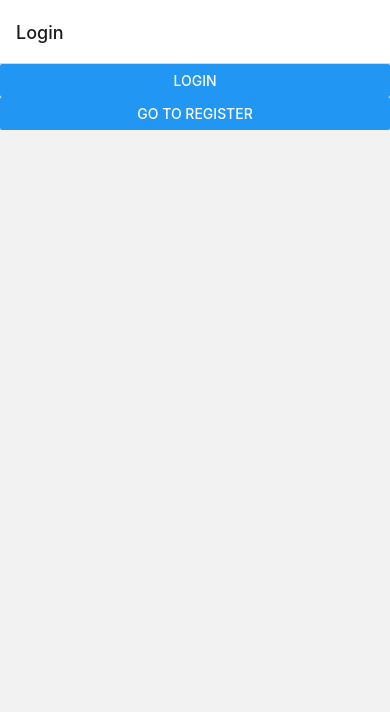
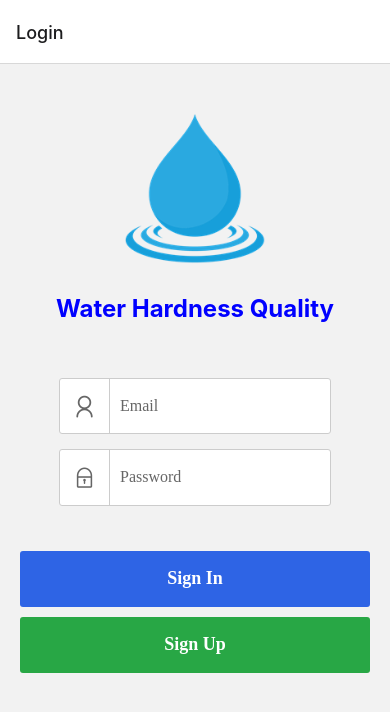
Before and after one commit to ericjlin/CMPE295-Master-Project, a React Native app in the folder water-hardness-system/: screen /TabOne in a window 390 px wide. Shown: the top 712 px of the page. Built offline with nearby package versions, Linux system fonts and the light colour scheme; what expo-linking would draw is missing.

Commit message:
added styling to login and registration

```diff
--- /dev/null
+++ b/water-hardness-system/components/FormButton.tsx
@@ -0,0 +1,32 @@
+
+import React from 'react';
+import {Text, TouchableOpacity, StyleSheet, Dimensions} from 'react-native';
+
+const FormButton = ({buttonTitle, backgroundColor, ...rest}) => {
+  return (
+    <TouchableOpacity style={{...styles.buttonContainer, backgroundColor}} {...rest}>
+      <Text style={styles.buttonText}>{buttonTitle}</Text>
+    </TouchableOpacity>
+  );
+};
+
+export default FormButton;
+
+const styles = StyleSheet.create({
+  buttonContainer: {
+    marginTop: 10,
+    width: '100%',
+    height: Dimensions.get("window").height / 15,
+    // backgroundColor: '#2e64e5',
+    padding: 10,
+    alignItems: 'center',
+    justifyContent: 'center',
+    borderRadius: 3,
+  },
+  buttonText: {
+    fontSize: 18,
+    fontWeight: 'bold',
+    color: '#ffffff',
+    fontFamily: 'Lato-Regular',
+  },
+});
--- /dev/null
+++ b/water-hardness-system/components/FormInput.tsx
@@ -0,0 +1,67 @@
+import React from 'react';
+import {View, TextInput, StyleSheet, Dimensions} from 'react-native';
+
+import { AntDesign, Ionicons, EvilIcons } from "@expo/vector-icons";
+
+const FormInput = ({labelValue , placeholderText, iconType, ...rest}) => {
+  return (
+    <View style={styles.inputContainer}>
+      <View style={styles.iconStyle}>
+        <AntDesign name={iconType} size={25} color="#666" />
+      </View>
+      <TextInput
+        value={labelValue}
+        style={styles.input}
+        numberOfLines={1}
+        placeholder={placeholderText}
+        placeholderTextColor="#666"
+        {...rest}
+      />
+    </View>
+  );
+};
+
+export default FormInput;
+
+const styles = StyleSheet.create({
+  inputContainer: {
+    marginTop: 5,
+    marginBottom: 10,
+    width: '100%',
+    height: Dimensions.get("window").height / 15,
+    borderColor: '#ccc',
+    borderRadius: 3,
+    borderWidth: 1,
+    flexDirection: 'row',
+    alignItems: 'center',
+    backgroundColor: '#fff',
+  },
+  iconStyle: {
+    padding: 10,
+    height: '100%',
+    justifyContent: 'center',
+    alignItems: 'center',
+    borderRightColor: '#ccc',
+    borderRightWidth: 1,
+    width: 50,
+  },
+  input: {
+    padding: 10,
+    flex: 1,
+    fontSize: 16,
+    fontFamily: 'Lato-Regular',
+    color: '#333',
+    justifyContent: 'center',
+    alignItems: 'center',
+  },
+  inputField: {
+    padding: 10,
+    marginTop: 5,
+    marginBottom: 10,
+    width: Dimensions.get("window").width / 1.5,
+    height: Dimensions.get("window").height / 15,
+    fontSize: 16,
+    borderRadius: 8,
+    borderWidth: 1,
+  },
+});
--- a/water-hardness-system/navigation/index.tsx
+++ b/water-hardness-system/navigation/index.tsx
@@ -27,7 +27,8 @@ export default function Navigation({ colorScheme }: { colorScheme: ColorSchemeNa
   return (
     <NavigationContainer
       linking={LinkingConfiguration}
-      theme={colorScheme === 'dark' ? DarkTheme : DefaultTheme}>
+      theme={colorScheme === 'dark' ? DarkTheme : DefaultTheme}
+      >
       {user ?
        <RootNavigator /> :
        <AuthScreen />
--- a/water-hardness-system/screens/AuthScreen.tsx
+++ b/water-hardness-system/screens/AuthScreen.tsx
@@ -1,25 +1,106 @@
 import { createNativeStackNavigator, NativeStackNavigationProp, NativeStackScreenProps } from '@react-navigation/native-stack';
-import React, { useContext } from 'react';
-import { Button, Text, View } from "react-native";
+import React, { useContext, useState } from 'react';
+import { Button, Text, TouchableOpacity, View,StyleSheet, Image} from "react-native";
 import { AuthContext } from '../context/AuthContext';
 import { AuthStackNavProps, AuthStackParamList } from '../types';
-
+import FormInput from '../components/FormInput';
+import FormButton from '../components/FormButton';
 
 const AuthStack = createNativeStackNavigator<AuthStackParamList>();
 
 const Login = ({navigation}: AuthStackNavProps<'Login'>) =>{
     const {login} = useContext(AuthContext)
+    const [email, setEmail] = useState();
+    const [password, setPassword] = useState();
+
     return (
-    <View>
-    <Button title="Login" onPress={()=>{login()}}>Login</Button>
-    <Button title="Go To Register" onPress= {()=> {
+    <View style = {styles.container}>
+    <Image style = {styles.logo} source={require("../assets/images/water-logo.png")} />
+    <Text style={styles.logoName}>Water Hardness Quality</Text>
+    <View style={styles.formContainer}>
+    <FormInput
+        labelValue={email}
+        onChangeText={(userEmail) => setEmail(userEmail)}
+        placeholderText="Email"
+        iconType="user"
+        keyboardType="email-address"
+        autoCapitalize="none"
+        autoCorrect={false}
+      />
+
+            <FormInput
+        labelValue={password}
+        onChangeText={(userPassword) => setPassword(userPassword)}
+        placeholderText="Password"
+        iconType="lock"
+        secureTextEntry={true}
+      />
+      </View>
+        <FormButton
+        buttonTitle="Sign In"
+        backgroundColor="#2e64e5"
+        onPress={() => login()}
+      />
+    <FormButton buttonTitle="Sign Up" backgroundColor="#28a745"  onPress= {()=> {
         navigation.navigate("Register")
-    }}>Go to Register</Button>
+    }}/>
     </View>
     )
 }
+
 const Register = ({navigation}: AuthStackNavProps<'Register'>) =>{
-    return <Text>Register Screen</Text>
+    const {login} = useContext(AuthContext)
+
+    const [name, setName] = useState();
+
+    const [email, setEmail] = useState();
+    const [password, setPassword] = useState();
+    const [passwordCheck, setPasswordCheck] = useState();
+
+    return(
+    <View style={styles.container}>
+    <Text style={styles.signUpHeader}>Enter Account Information</Text>
+   <View style={styles.formContainer}>
+    <FormInput
+    labelValue={name}
+    onChangeText={(userName) => setName(userName)}
+    placeholderText="Name"
+    iconType="user"
+    keyboardType="email-address"
+    autoCapitalize="none"
+    autoCorrect={false}
+  />
+   <FormInput
+    labelValue={email}
+    onChangeText={(userEmail) => setEmail(userEmail)}
+    placeholderText="Email"
+    iconType="user"
+    keyboardType="email-address"
+    autoCapitalize="none"
+    autoCorrect={false}
+  />
+    <FormInput
+        labelValue={password}
+        onChangeText={(userPassword) => setPassword(userPassword)}
+        placeholderText="Password"
+        iconType="lock"
+        secureTextEntry={true}
+      />
+       <FormInput
+        labelValue={passwordCheck}
+        onChangeText={(userPassword) => setPasswordCheck(userPassword)}
+        placeholderText="Confirm Password"
+        iconType="lock"
+        secureTextEntry={true}
+      />
+      </View>
+        <FormButton
+        buttonTitle="Register"
+        backgroundColor="#28a745"
+        onPress={() => navigation.goBack()}
+      />
+  </View>
+    )
 }
 export const AuthScreen: React.FC = () => {
   return <AuthStack.Navigator initialRouteName="Login">
@@ -27,3 +108,33 @@ export const AuthScreen: React.FC = () => {
       <AuthStack.Screen name= "Register" component={Register}></AuthStack.Screen>
   </AuthStack.Navigator>;
 }
+ const styles = StyleSheet.create({
+        container: {
+          justifyContent: 'center',
+          alignItems: 'center',
+          padding: 20,
+          paddingTop: 50,
+        },
+        logo: {
+            height: 150,
+            width: 150,
+            resizeMode: 'cover',
+            marginBottom: 30
+          },
+          logoName: {
+              fontSize: 24,
+              color: "blue",
+              fontWeight: "bold",
+              marginBottom: 50
+          },
+          formContainer:
+          {
+              marginBottom:25
+          },
+          signUpHeader:{
+              fontSize:20,
+              marginBottom:35,
+              fontWeight: "bold",
+
+          }
+ })
```
Also changed, not shown: water-hardness-system/assets/images/water-logo.png (added).
